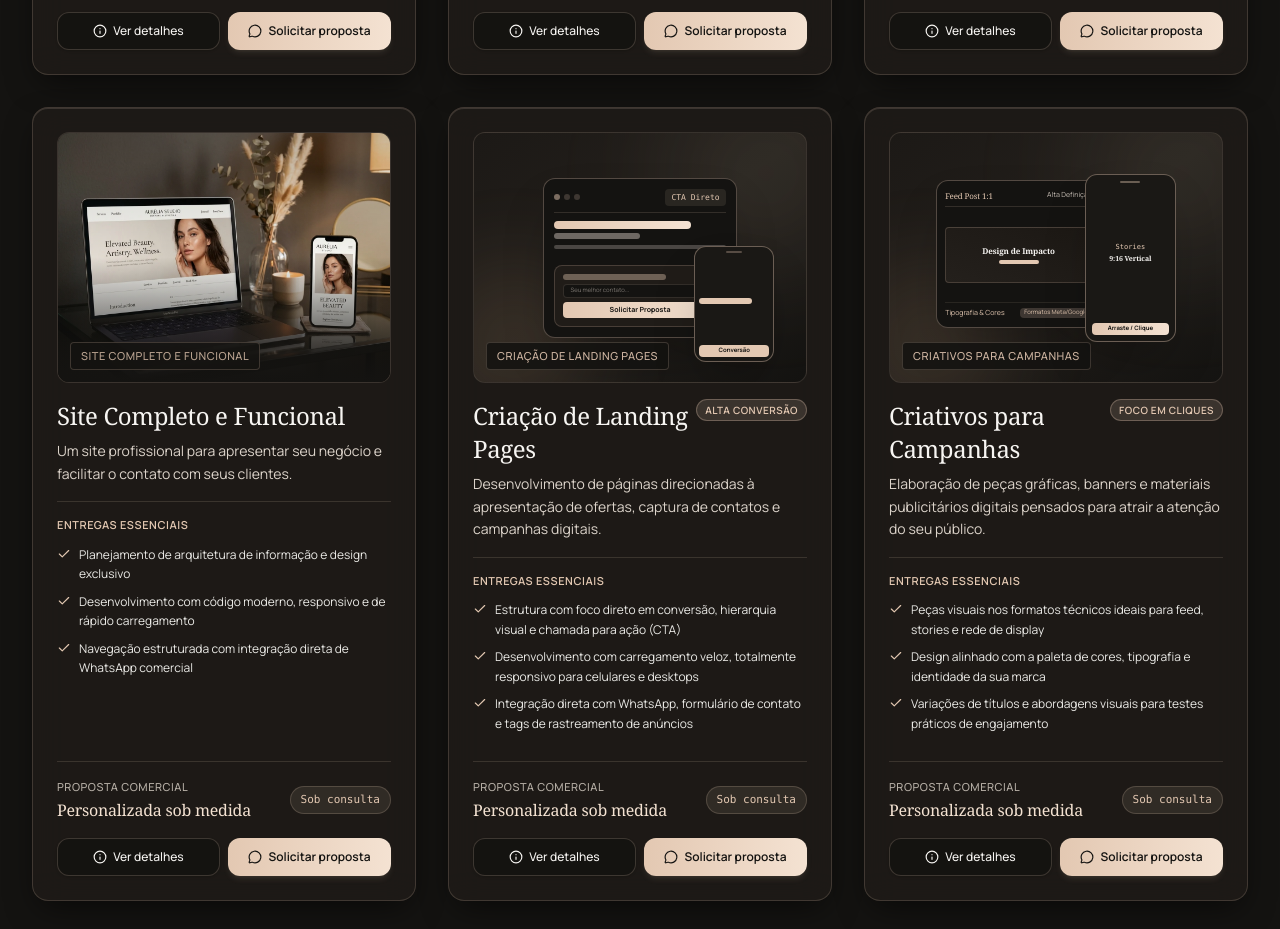
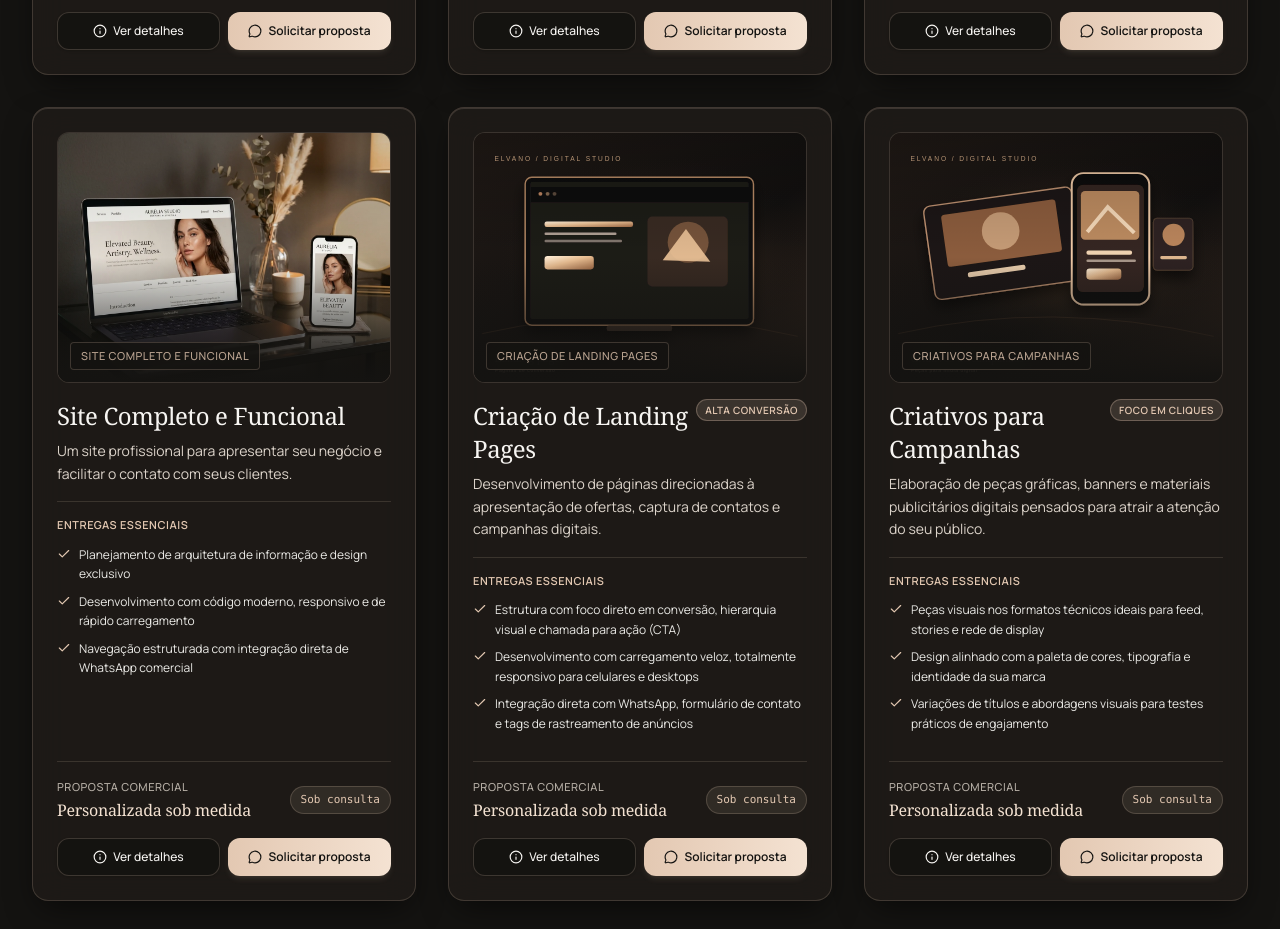
Before and after one commit to guilhermelsloureiro-hue/elvano-agency, a React (Vite) app: page / in a window 1280 px wide. Shown: the part 3620-4549 px from the top of the page. Built offline with nearby package versions, Linux system fonts and the light colour scheme.

Commit message:
feat: connect illustrations to four new service cards

```diff
--- a/src/data/servicesData.ts
+++ b/src/data/servicesData.ts
@@ -256,8 +256,8 @@ export const servicesData: ServiceItem[] = [
       'Desenvolvimento de página única (one-page). Quantidade de seções, integrações adicionais de CRM, rodadas de revisão e prazos constam na proposta comercial. Registro de domínio e provedor de hospedagem são contratados pelo cliente.',
     idealFor:
       'Negócios e profissionais que realizam campanhas no Google Ads ou Meta Ads e precisam de uma página específica, rápida e atraente para transformar cliques em contatos ou pedidos.',
-    imageSrc: '',
-    imageFallback: '',
+    imageSrc: '/assets/images/landing-pages.svg',
+    imageFallback: '/assets/images/landing-pages.svg',
     mockupType: 'landing-page',
   },
   {
@@ -280,8 +280,8 @@ export const servicesData: ServiceItem[] = [
       'Escopo detalhado a partir da análise da plataforma e do código do site existente. Migrações complexas de banco de dados legado, lojas com centenas de plugins ou sistemas customizados de terceiros serão especificadas e alinhadas na proposta.',
     idealFor:
       'Empresas que já contam com um site publicado, mas percebem que ele está lento, confuso no celular, com visual ultrapassado ou com baixa taxa de conversão.',
-    imageSrc: '',
-    imageFallback: '',
+    imageSrc: '/assets/images/reformulacao-sites.svg',
+    imageFallback: '/assets/images/reformulacao-sites.svg',
     mockupType: 'reformulacao',
   },
   {
@@ -304,8 +304,8 @@ export const servicesData: ServiceItem[] = [
       'O suporte cobre manutenção e ajustes na estrutura já existente. Não inclui desenvolvimento de novas páginas completas, redesenho estrutural ou criação de novos sistemas, que são cotados separadamente como novos projetos.',
     idealFor:
       'Empresas que não dispõem de equipe interna de desenvolvimento e necessitam da tranquilidade de ter um profissional cuidando da estabilidade e atualização do seu site.',
-    imageSrc: '',
-    imageFallback: '',
+    imageSrc: '/assets/images/manutencao-digital.svg',
+    imageFallback: '/assets/images/manutencao-digital.svg',
     mockupType: 'manutencao',
   },
   {
@@ -328,8 +328,8 @@ export const servicesData: ServiceItem[] = [
       'Serviço focado exclusivamente na produção das artes gráficas digitais. A quantidade de formatos, peças, rodadas de revisão e prazos constam na proposta. A gestão de veiculação e verba de anúncios não estão inclusas caso contratado de forma avulsa.',
     idealFor:
       'Negócios que já investem ou planejam investir em anúncios e precisam de criativos com acabamento visual superior para destacar suas ofertas e aumentar as taxas de cliques.',
-    imageSrc: '',
-    imageFallback: '',
+    imageSrc: '/assets/images/criativos-campanhas.svg',
+    imageFallback: '/assets/images/criativos-campanhas.svg',
     mockupType: 'criativos',
   },
 ];
```
